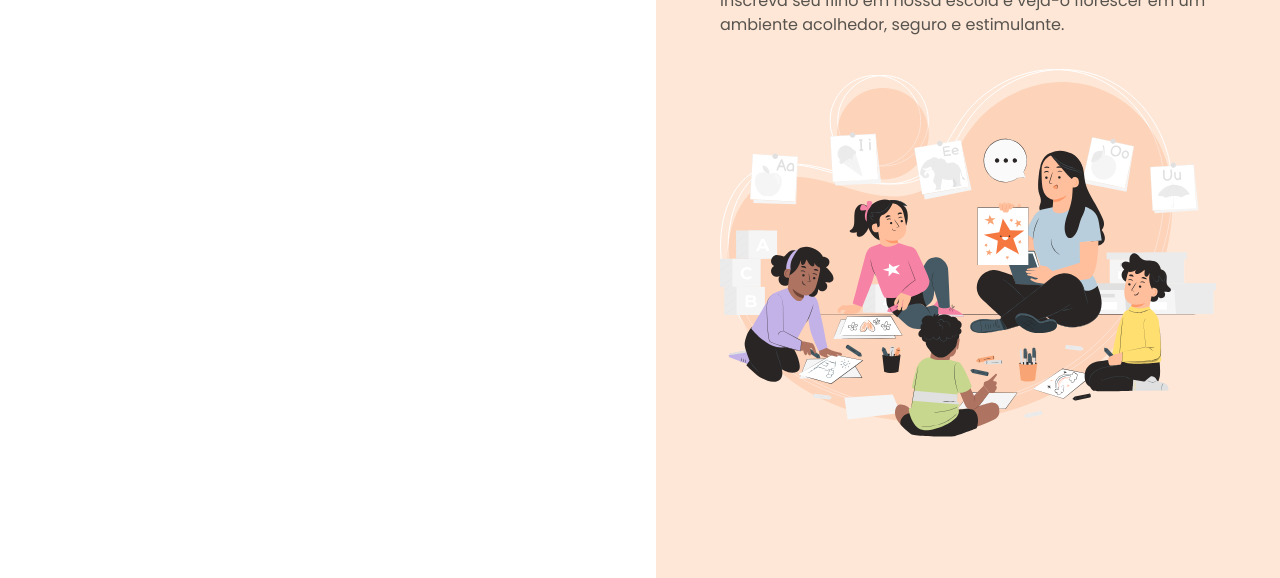
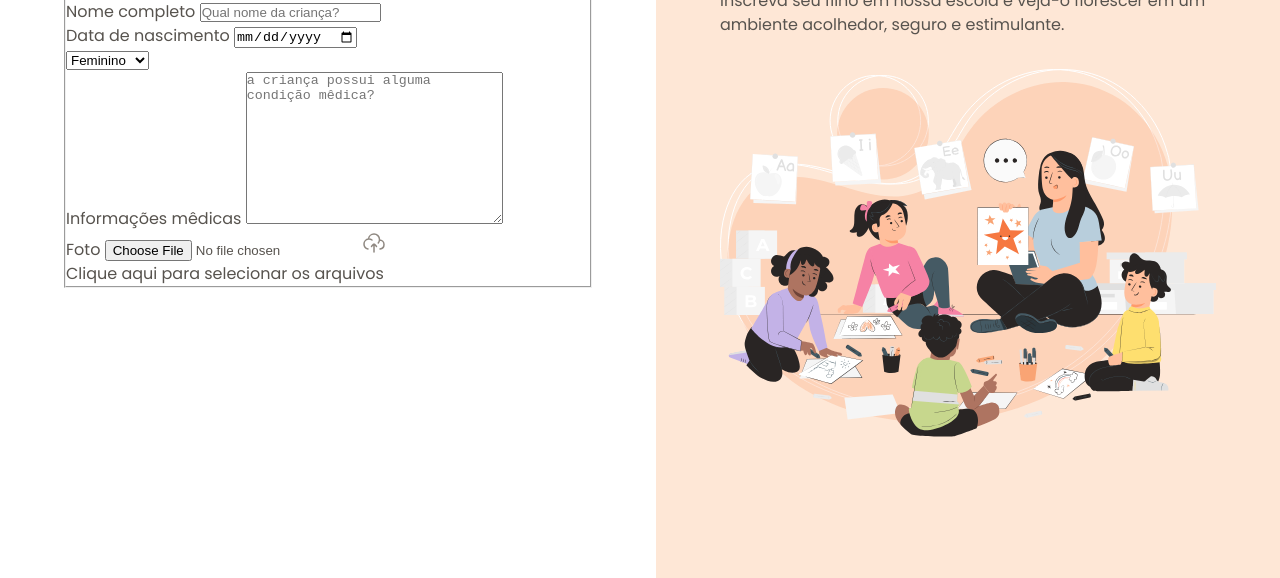
Before and after one commit to SantiaGhou/Formulario-Frontend, a plain HTML site: page index.html in a window 1280 px wide. Shown: the part 222-800 px from the top of the page. Drawn offline with Linux system fonts and the light colour scheme.

Commit message:
form config added

```diff
--- a/index.html
+++ b/index.html
@@ -26,6 +26,43 @@
                 <h1>Formulário de matrícula</h1>
                 <p>Preencha os dados abaixo para matricular seu filho na escola de educação infantil Estrelas do Amanhã.
                 </p>
+                <form method="post" enctype="multipart/form-data">
+                    <fieldset class ="child-info">
+                        <legend>Informações da criança</legend>
+
+
+                    <div class="input-wraper">
+                        <label for="name">Nome completo</label>
+                        <input type="text" id="name" placeholder="Qual nome da criança?">
+
+                    </div>
+
+                    <div class="input-wraper">
+                       <label for="birth-date">Data de nascimento</label>
+                       <input type="date" id="birth-date">
+                    </div>
+
+                    <div class="select-wraper">
+                        <label for="gender"></label>
+                        <select name="gender" id="gender">
+                            <option value="Female">Feminino</option>
+                            <option value="male">Masculino</option>
+                        </select>
+                    </div>
+
+                    <div class="text-area-wrapper">
+                        <label for="medical-info">Informações mêdicas</label>
+                        <textarea name="medical-info" id="medical-info" cols="30" rows="10" placeholder="a criança possui alguma condição mêdica?"></textarea>
+
+                    </div>
+                    <div class="droparea-wraper">
+                        <label for="photo">Foto</label>
+                        <input type="file" id="photo">
+                        <img src="/assets/icons/cloud-upload.svg" alt="">
+                        <p>Clique aqui para selecionar os arquivos</p>
+                    </div>
+                    </fieldset>
+                </form>
             </div>
         </main>
 
@@ -47,7 +84,6 @@
                 </header>
 
                 <img src="assets/ilustrations/pana.svg" alt="Ilustração de um professora com crianças prestando atenção">
-
             </div>
         </aside>
     </div>
```
